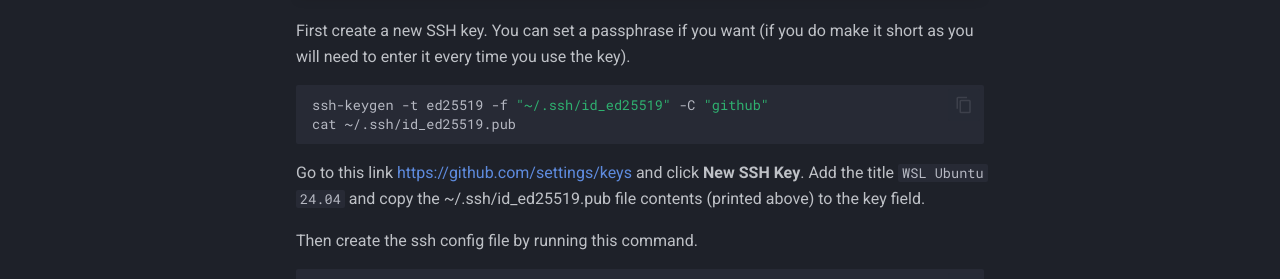
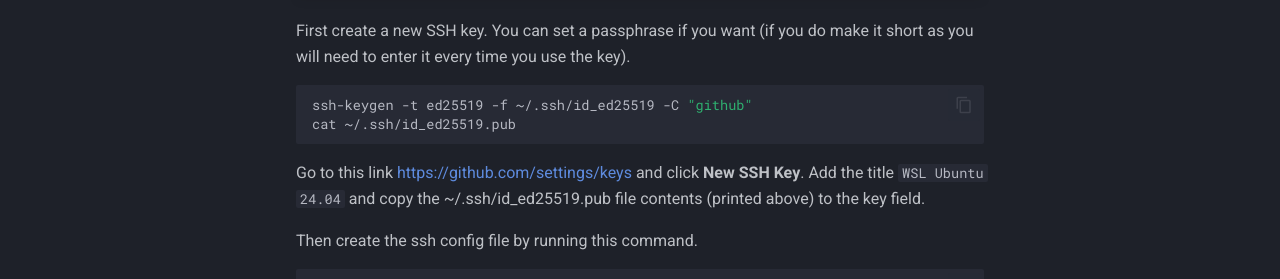
Before and after one commit to advt-vt/advt-vt.github.io, an MkDocs documentation site: the page built from docs/getting_started/setting_up_dev_container.md, in a window 1280 px wide and 900 px high. Shown: the part 461-740 px from the top of the window. Built offline with MkDocs 1.6.1 and Material for MkDocs 9.7.7, drawn with Linux system fonts in a browser that asks for light colours.

````diff
--- a/docs/getting_started/setting_up_dev_container.md
+++ b/docs/getting_started/setting_up_dev_container.md
@@ -16,7 +16,7 @@ description: Setting up the development container.
 First create a new SSH key. You can set a passphrase if you want (if you do make it short as you will need to enter it every time you use the key).
 
 ``` bash
-ssh-keygen -t ed25519 -f "~/.ssh/id_ed25519" -C "github"
+ssh-keygen -t ed25519 -f ~/.ssh/id_ed25519 -C "github"
 cat ~/.ssh/id_ed25519.pub
 ```
 
````
